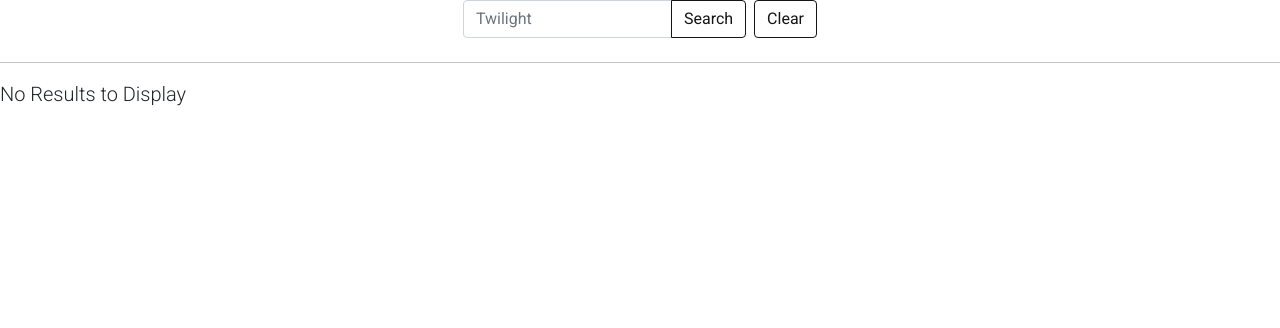
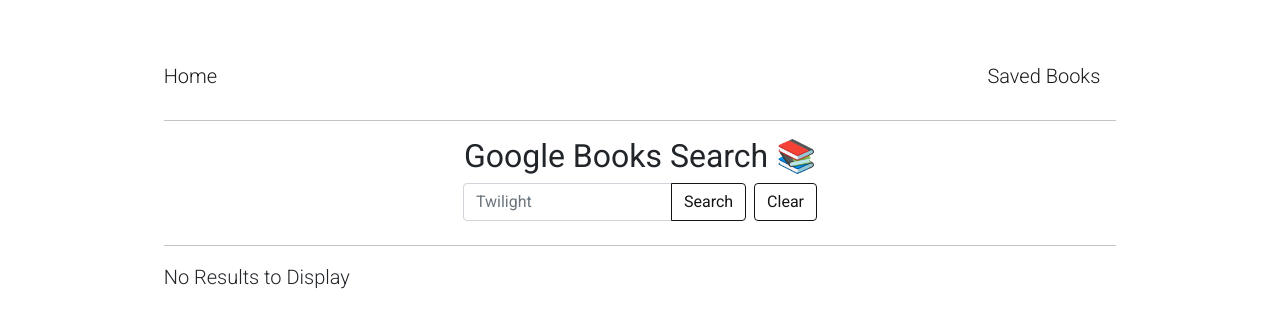
Before and after one commit to katsign/react-book-search, a React (Create React App) app in the folder client/: page / in a window 1280 px wide. Shown: the top 328 px of the page. Built offline with nearby package versions, Linux system fonts and the light colour scheme.

Commit message:
nesting components

```diff
--- a/client/src/App.js
+++ b/client/src/App.js
@@ -1,15 +1,23 @@
 import { BrowserRouter as Router, Route, Switch } from 'react-router-dom';
 import 'bootstrap/dist/css/bootstrap.min.css';
 import './utils/index.css';
-import Home from './pages/Home'
+import Home from './pages/Home';
+import Header from './components/Header';
 
 function App() {
   return (
-    <Router>
-      <Switch>
-        <Route exact path="/" component={Home} />
-      </Switch>
-    </Router>
+    <div className="container">
+      <div className="row" style={{ margin: 'auto' }}>
+      <Header />
+        <div className="col-xs-12">
+          <Router>
+            <Switch>
+              <Route exact path="/" component={Home} />
+            </Switch>
+          </Router>
+        </div>
+      </div>
+    </div>
   );
 }
 
```
